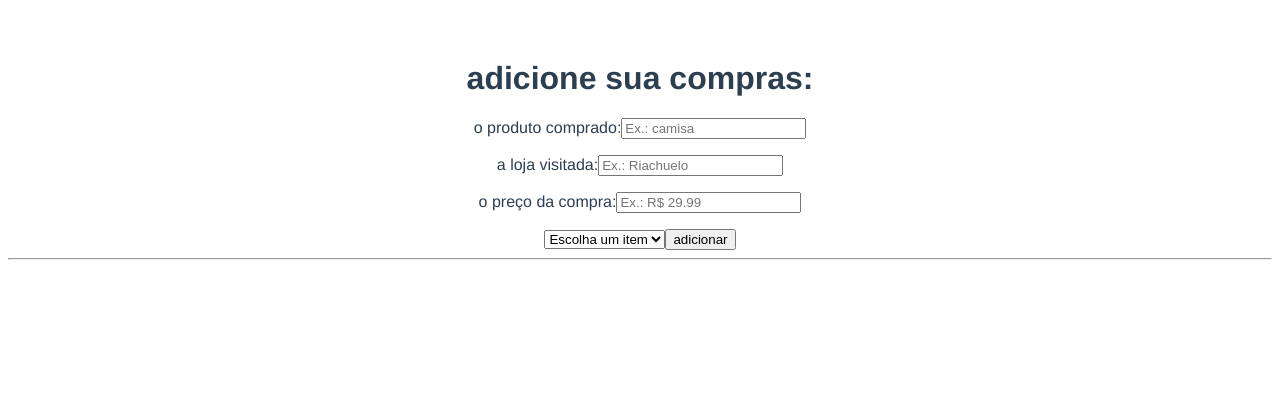
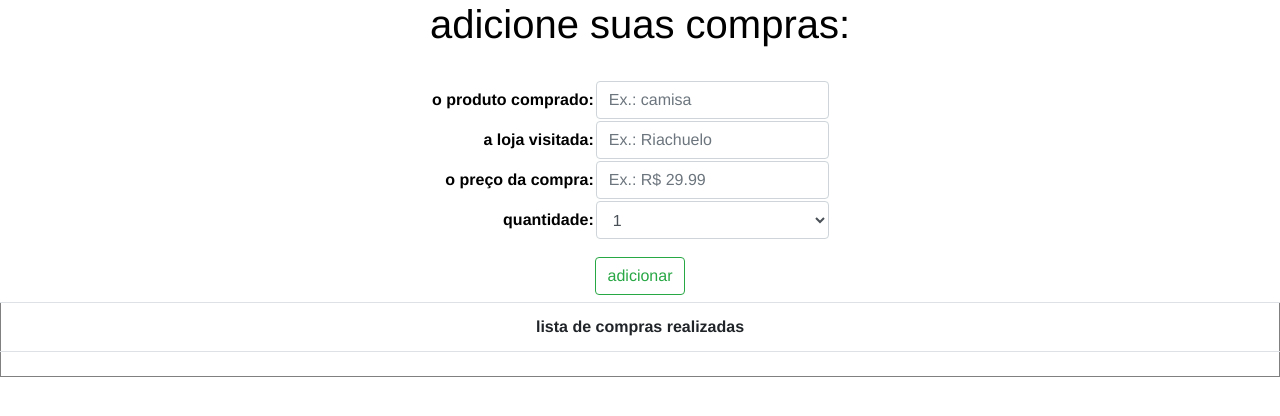
Before and after one commit to dnosuke/gerenciador_de_compras, a Vue app: page / in a window 1280 px wide. Shown: the top 416 px of the page. Built offline with nearby package versions, Linux system fonts and the light colour scheme.

Commit message:
4 commit

```diff
--- a/public/index.html
+++ b/public/index.html
@@ -6,6 +6,7 @@
     <meta name="viewport" content="width=device-width,initial-scale=1.0">
     <link rel="icon" href="<%= BASE_URL %>favicon.ico">
     <title>gerenciador_de_tarefas</title>
+    <link rel="stylesheet" href="https://stackpath.bootstrapcdn.com/bootstrap/4.3.1/css/bootstrap.min.css" integrity="sha384-ggOyR0iXCbMQv3Xipma34MD+dH/1fQ784/j6cY/iJTQUOhcWr7x9JvoRxT2MZw1T" crossorigin="anonymous">
   </head>
   <body>
     <noscript>
--- a/src/App.vue
+++ b/src/App.vue
@@ -1,7 +1,9 @@
 <template>
-  <div id="app">
-    <Body/>
-  </div>
+  <body>
+    <div id="app">
+      <Body/>
+    </div>
+  </body>
 </template>
 
 <script>
@@ -18,10 +20,14 @@
 <style>
 #app {
   font-family: 'Avenir', Helvetica, Arial, sans-serif;
-  -webkit-font-smoothing: antialiased;
-  -moz-osx-font-smoothing: grayscale;
   text-align: center;
-  color: #2c3e50;
-  margin-top: 60px;
+  color: black;
+}
+body{
+  text-align: center;
+  background-color: White;
+  /*background-image: url("https://cdn.pixabay.com/photo/2016/12/02/02/10/idea-1876659_960_720.jpg");
+  background-repeat: no-repeat;
+  background-size: 1299px 679px;*/
 }
 </style>
--- a/src/components/Body.vue
+++ b/src/components/Body.vue
@@ -1,11 +1,34 @@
 <template>
   <div id="Body">
+    <h1>adicione suas compras:</h1>
+    <div class="caixa">
+
       <form v-on:submit.prevent="addProduto">
-      <label for="new-produto"><h1>adicione sua compras:</h1></label>
-      <p>o produto comprado:<input v-model="newProduto" id="new-produto" placeholder="Ex.: camisa"></p>
-      <p>a loja visitada:<input v-model="newLoja" id="new-produto" placeholder="Ex.: Riachuelo"></p>
-      <p>o preço da compra:<input v-model="newPreco" id="new-produto" placeholder="Ex.: R$ 29.99"></p>
-      <select v-model="newQuant" id="new-produto">
+        <label for="new-produto"></label>
+        <table>
+          <tr>
+            <th class="tabtext"><span>o produto comprado:</span></th>
+            <th class="tabinp"><input class="form-control" v-model="newProduto" id="new-produto" placeholder="Ex.: camisa"></th>
+          </tr>
+          <tr>
+            <th class="tabtext"><span>a loja visitada:</span></th>
+            <th class="tabinp"><input class="form-control" v-model="newLoja" id="new-produto" placeholder="Ex.: Riachuelo"></th>
+          </tr>
+          <tr>
+            <th class="tabtext"><span>o preço da compra:</span></th>
+            <th class="tabinp"><input
+              v-model="newPreco"
+              class="form-control"
+              id="new-produto"
+              type="number"
+              placeholder="Ex.: R$ 29.99"
+              min="0.0" max="100000.0">
+            </th>
+          </tr>
+          <tr>
+            <th class="tabtext"><span>quantidade:</span></th>
+            <th class="tabinp">
+              <select class="form-control" v-model="newQuant" id="new-produto"><br>
               <option disabled value="">Escolha um item</option>
               <option>1</option>
               <option>2</option>
@@ -18,24 +41,35 @@
               <option>9</option>
               <option>10 itens ou Mais</option>
             </select>
-      <button>adicionar</button>
-      <hr>
-
-      <div :class="bloco_compra" v-for="produto in compras" :key="produto">
-        <input type="checkbox">
-          <big>
-            {{produto.id}}
-            {{produto.title}}
-            {{produto.loja}}
-            {{produto.preco}}
-            {{produto.quant}}
-          </big>
-          <span>
-            <button @click="removeProduto(produto)">x</button>
-          </span>
+            </th>
+          </tr>
+        </table>
+      </form>
+    </div>
+    <div class="btn">
+      <button type="button" class="btn btn-outline-success" @click="addProduto">adicionar</button><br>
     </div>
 
-    </form>
+    <div>
+      <table class="table" border="1">
+        <tr>
+          <th>lista de compras realizadas</th>
+        </tr>
+        <tr>
+          <th>
+            <section class="lista_compra" v-for="produto in compras" :key="produto.id">
+              produto:{{produto.title}},
+              loja:{{produto.loja}},
+              preço:{{produto.preco}},
+              quantidade:{{produto.quant}}
+              <span>
+                <button type="button" class="btn btn-outline-danger" @click="removeProduto(produto)">x</button>
+              </span>
+            </section>
+          </th>
+        </tr>
+      </table>
+    </div>
   </div>
 </template>
 
@@ -47,8 +81,8 @@
         idCompra: 1,
         newProduto: '',
         newLoja: '',
-        newPreco: '',
-        newQuant: '',
+        newPreco: null,
+        newQuant: 1,
         compras: []
       }
     },
@@ -63,8 +97,8 @@
         })
         this.newProduto = ''
         this.newLoja = ''
-        this.newPreco = ''
-        this.newQuant = ''
+        this.newPreco = null
+        this.newQuant = 1
       },
       removeProduto: function(produto) {
         this.compras.splice(this.compras.indexOf(produto), 1)
@@ -74,23 +108,14 @@
 </script>
 
 <style>
-.bloco_compra {
-  position: relative;
-  box-sizing: border-box;
-  width: 350px;
-  height: 150px;
-  padding: 10px;
-  border-radius: 8px;
-  font-size: 2rem;
-  font-weight: 300;
-  cursor: pointer;
-  user-select: none;
-  display: flex;
-  justify-content: center;
-  align-items: center;
-  color: #DDD;
-  border-left: 12px solid #0A8F08;
-  background-color: #4CAF50;
-  text-decoration: line-through;
+.caixa {
+  padding-left: 431px;
+  padding-bottom: 10px;
+}
+.tabtext {
+  text-align: right;
+}
+.tabinp {
+  text-align: left;
 }
 </style>
```
Lines whose indentation alone changed are shown as unchanged.
